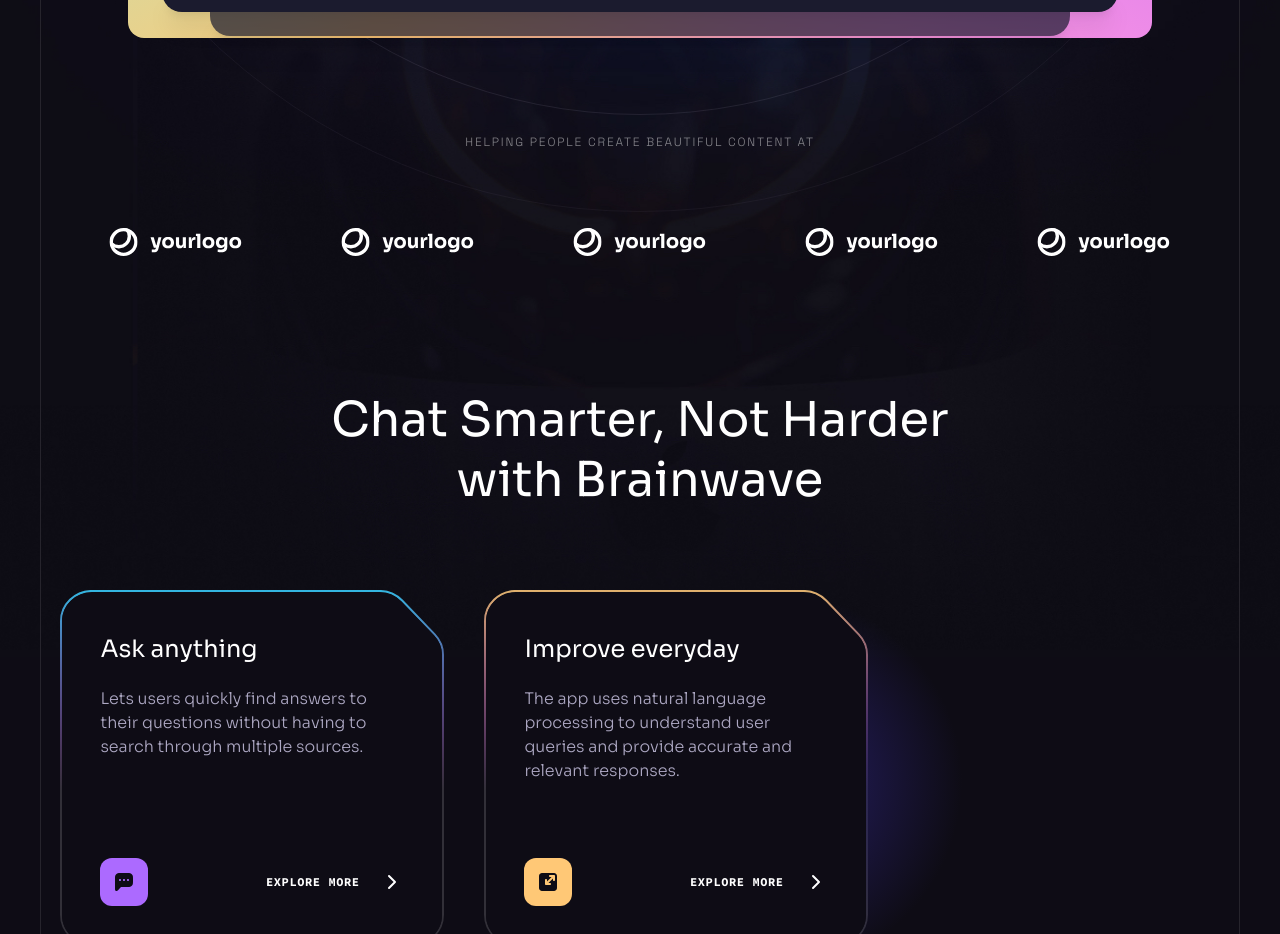
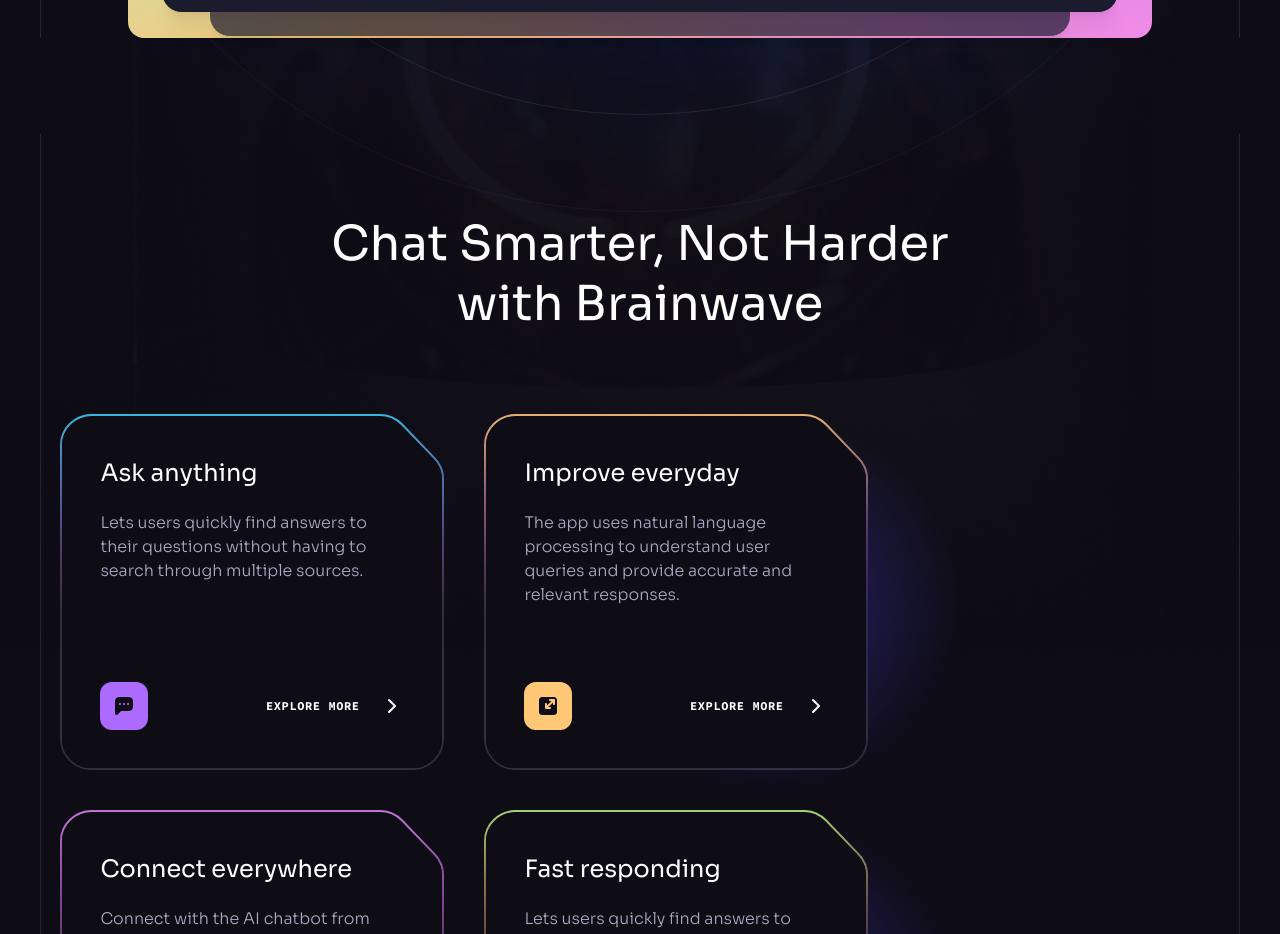
Before and after one commit to impcakash/project-brainwave, a React (Vite) app: page / in a window 1280 px wide. Shown: the part 1120-2054 px from the top of the page. Built offline with nearby package versions, Linux system fonts and the light colour scheme.

Commit message:
Update Hero.jsx

```diff
--- a/src/components/Hero.jsx
+++ b/src/components/Hero.jsx
@@ -93,7 +93,7 @@
           <BackgroundCircles />
         </div>
 
-        <CompanyLogos className="hidden relative z-10 mt-20 lg:block" />
+        {/* <CompanyLogos className="hidden relative z-10 mt-20 lg:block" /> */}
       </div>
 
       <BottomLine />
```
